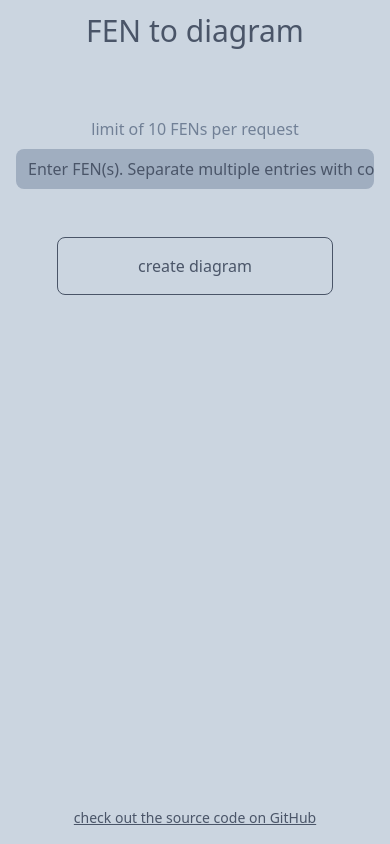
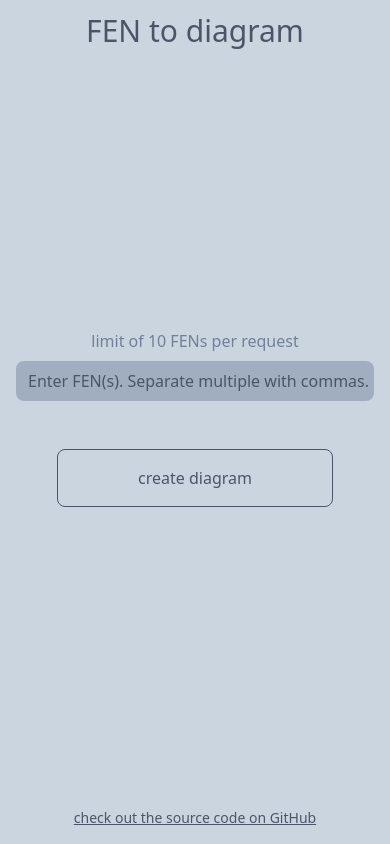
Before and after one commit to trevor-ofarrell/fen-to-diagram, a React (Create React App) app in the folder client/: page / in a window 390 px wide. Built offline with nearby package versions, Linux system fonts and the light colour scheme.

Commit message:
adding mobile breakpoints

```diff
--- a/client/src/Diagram.js
+++ b/client/src/Diagram.js
@@ -42,7 +42,7 @@ const Diagram = () => {
             </div>
           </div>
           <div
-            className={`grid ${FEN.length > 1 ? 'grid-cols-2' : 'grid-cols-1'} m-auto pt-12 h-auto`}
+            className={`grid md:${FEN.length > 1 ? 'grid-cols-2' : 'grid-cols-1'} grid-cols-1 m-auto pt-12 h-auto`}
             id="diagram"
           >
             {FEN.map((fen, i) => {
--- a/client/src/Home.js
+++ b/client/src/Home.js
@@ -24,14 +24,14 @@ const Home = () => {
         FEN to diagram
       </div>
       <form>
-        <div className="md:w-3/5 md:mt-50% max-w-xl overflow-hidden p-4 mt-6 m-auto">
+        <div className="md:w-3/5 md:mt-50% max-w-xl overflow-hidden p-4 mt-50% m-auto">
           <div className="text-md font-normal text-gray-600 text-center pb-2">limit of 10 FENs per request</div>
           <input
             className="w-full h-10 pl-3 mb-8 text-base bg-gray-500 placeholder-gray-700 text-gray-700 border rounded-lg"
             id="message"
             type="text"
             label="Message"
-            placeholder="Enter FEN(s). Separate multiple entries with commas."
+            placeholder="Enter FEN(s). Separate multiple with commas."
             variant="outlined"
             autoComplete="off"
             value={FEN}
```
